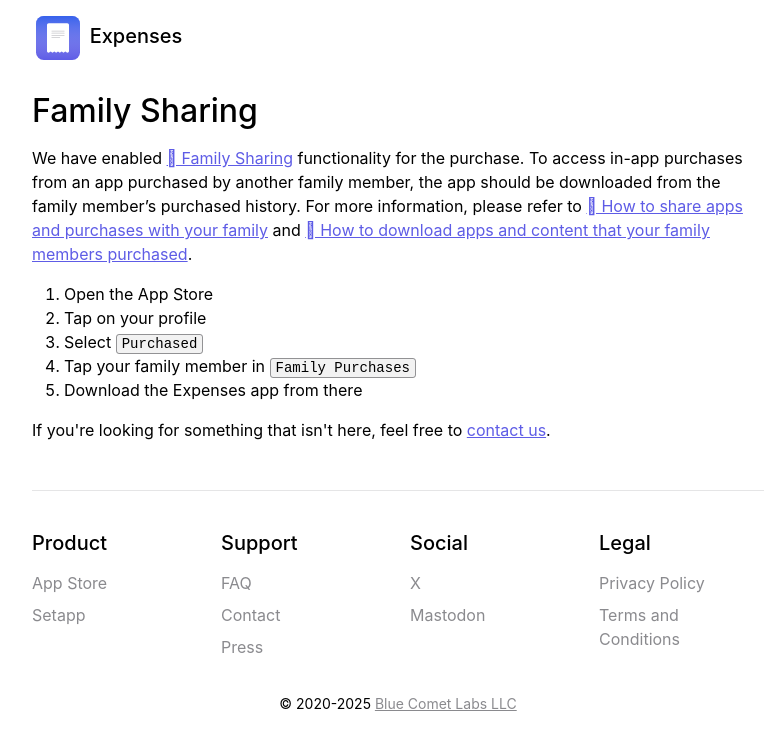
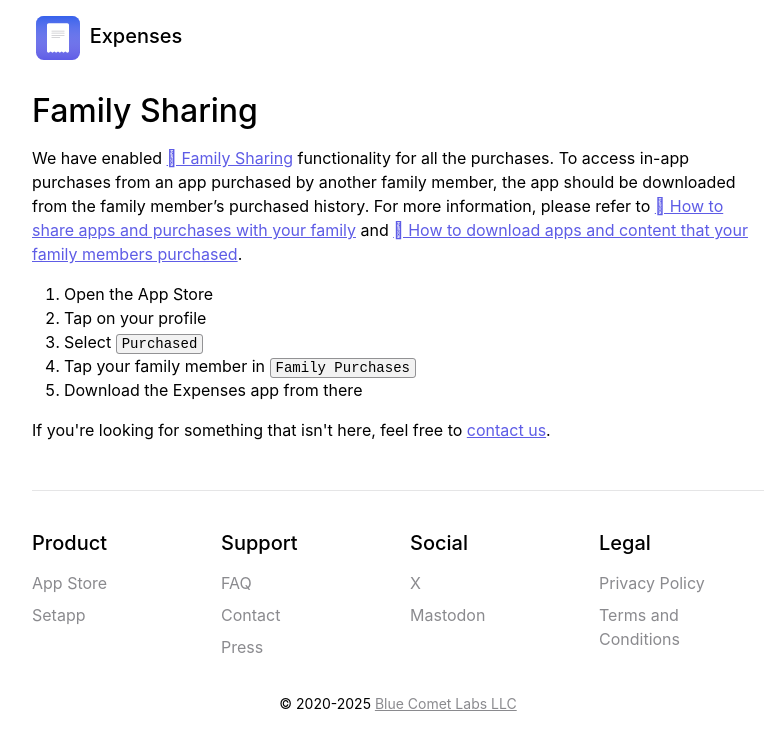
Before and after one commit to bluecometlabs/getexpenses.app, a Jekyll site: the page built from pages/faq/purchases/family-sharing.md, in a window 1280 px wide. Shown: the top 750 px of the page, without its empty margins (242-1021 px from the left). Built offline with Jekyll 4.4.1, drawn with Linux system fonts in a browser that asks for light colours.

Commit message:
Update page

```diff
--- a/pages/faq/purchases/family-sharing.md
+++ b/pages/faq/purchases/family-sharing.md
@@ -6,7 +6,7 @@
 
 ## Family Sharing
 
-We have enabled [ Family Sharing](https://www.apple.com/family-sharing/){:target="_blank"} functionality for the purchase. To access in-app purchases from an app purchased by another family member, the app should be downloaded from the family member's purchased history. For more information, please refer to [ How to share apps and purchases with your family](https://support.apple.com/en-us/108774){:target="_blank"} and [ How to download apps and content that your family members purchased](https://support.apple.com/en-us/HT201085){:target="_blank"}.
+We have enabled [ Family Sharing](https://www.apple.com/family-sharing/){:target="_blank"} functionality for all the purchases. To access in-app purchases from an app purchased by another family member, the app should be downloaded from the family member's purchased history. For more information, please refer to [ How to share apps and purchases with your family](https://support.apple.com/en-us/108774){:target="_blank"} and [ How to download apps and content that your family members purchased](https://support.apple.com/en-us/HT201085){:target="_blank"}.
 
 1. Open the App Store
 2. Tap on your profile
```
